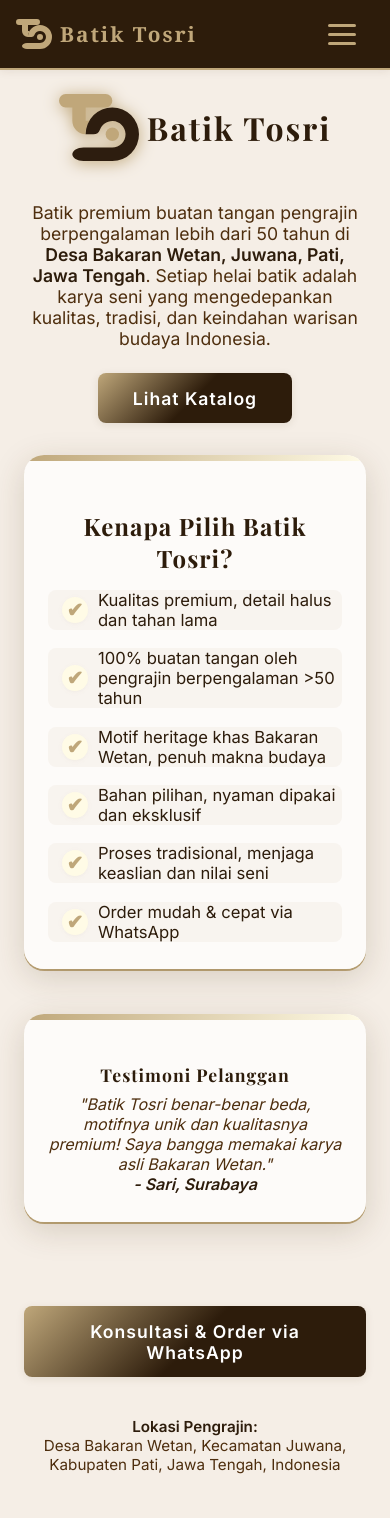
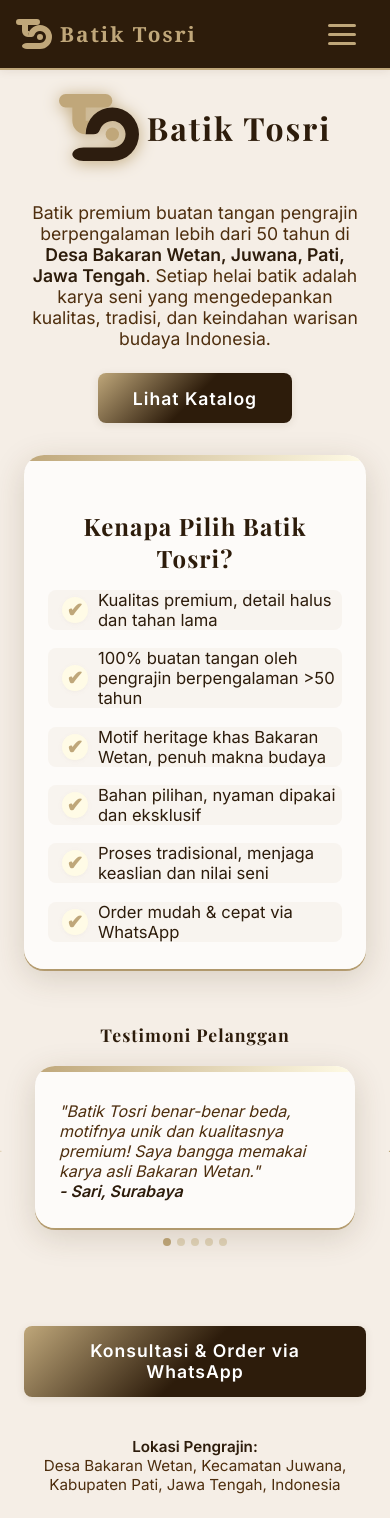
Before and after one commit to freeluncher/Website-Batik, a React (Vite) app: page / in a window 390 px wide. Built offline with nearby package versions, Linux system fonts and the light colour scheme; the HTML template or start-up script is replaced by a standard one.

Commit message:
feat: integrate TestimonialSlider component and enhance Landing page layout for better responsiveness

```diff
--- a/src/pages/Landing.jsx
+++ b/src/pages/Landing.jsx
@@ -1,6 +1,7 @@
 import React, { useRef } from "react";
 import Navbar from "../components/Navbar";
 import { Link } from "react-router-dom";
+import TestimonialSlider from "../components/TestimonialSlider";
 
 const Landing = () => {
 	const katalogRef = useRef(null);
@@ -13,18 +14,20 @@
 	};
 
 	return (
-		<div style={{ minHeight: "100vh" }}>
+		<div style={{ minHeight: "100vh", width: '100vw', overflowX: 'hidden' }}>
 			<Navbar />
 			<main
 				style={{
-					maxWidth: "600px",
-					margin: "0 auto",
-					padding: "2rem 1rem",
-					display: "flex",
-					flexDirection: "column",
-					alignItems: "center",
-					textAlign: "center",
-				}}>
+					width: '100vw',
+					maxWidth: '100vw',
+					padding: '2.5rem 0',
+					display: 'flex',
+					flexDirection: 'column',
+					alignItems: 'center',
+					textAlign: 'center',
+					boxSizing: 'border-box',
+				}}
+			>
 				<div style={{ display: "flex", alignItems: "center", justifyContent: "center", marginBottom: "1.5rem" }}>
 					<img src="/logo-tosri.svg" alt="Logo Batik Tosri" style={{ width: "80px", marginRight: "0.5rem", display: "inline-block", verticalAlign: "middle", filter: "drop-shadow(0 2px 8px #bfa77a)" }} />
 					<h1 style={{ display: "inline-block", verticalAlign: "middle", fontFamily: "Playfair Display, serif", color: "#2d1c0b", fontSize: "2rem", margin: 0, letterSpacing: "2px" }}>Batik Tosri</h1>
@@ -35,7 +38,7 @@
 				<Link to="/katalog" className="btn-heritage" style={{ marginBottom: "2rem", textDecoration: "none", display: "inline-block" }}>
 					Lihat Katalog
 				</Link>
-				<div className="card-heritage">
+				<div className="card-heritage" style={{ margin: '0 auto', width: '100%', maxWidth: 600 }}>
 					<h2 style={{ fontFamily: "Playfair Display, serif", color: "#2d1c0b", fontSize: "1.5rem", marginBottom: "1rem" }}>Kenapa Pilih Batik Tosri?</h2>
 					<ul style={{ textAlign: "left", color: "#2d1c0b", fontFamily: "Inter, Arial, sans-serif", fontSize: "1rem", margin: 0 }}>
 						<li>Kualitas premium, detail halus dan tahan lama</li>
@@ -46,14 +49,7 @@
 						<li>Order mudah & cepat via WhatsApp</li>
 					</ul>
 				</div>
-				<div className="card-heritage">
-					<h2 style={{ fontFamily: "Playfair Display, serif", color: "#2d1c0b", fontSize: "1.1rem", marginBottom: "0.5rem" }}>Testimoni Pelanggan</h2>
-					<blockquote style={{ fontStyle: "italic", color: "#4e2e0e", margin: 0 }}>
-						"Batik Tosri benar-benar beda, motifnya unik dan kualitasnya premium! Saya bangga memakai karya asli Bakaran Wetan."
-						<br />
-						<span style={{ fontWeight: "bold", color: "#2d1c0b" }}>- Sari, Surabaya</span>
-					</blockquote>
-				</div>
+				<TestimonialSlider />
 				<a
 					href="https://wa.me/6281234567890?text=Halo%20saya%20tertarik%20dengan%20Batik%20Tosri%20premium%20Bakaran%20Wetan"
 					className="btn-heritage"
```
